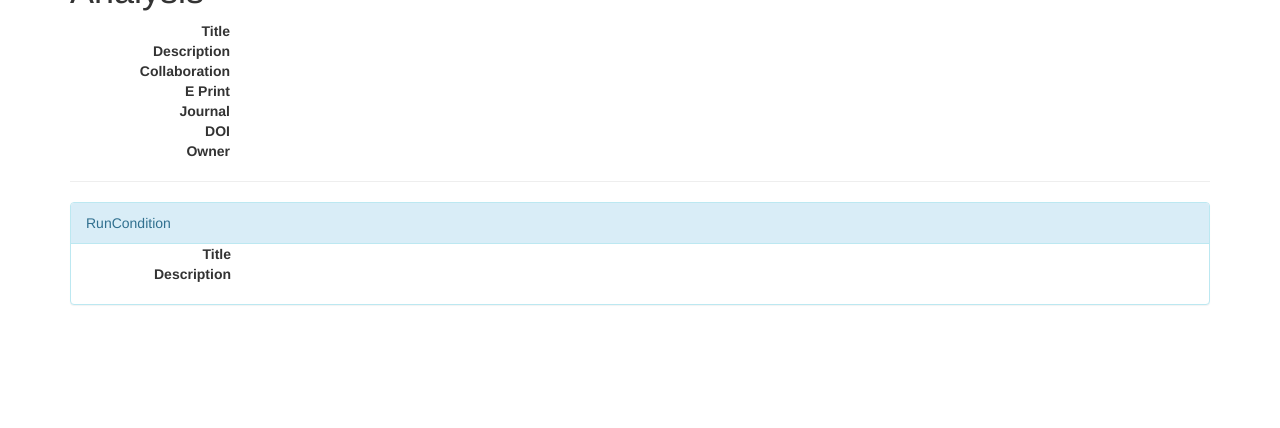
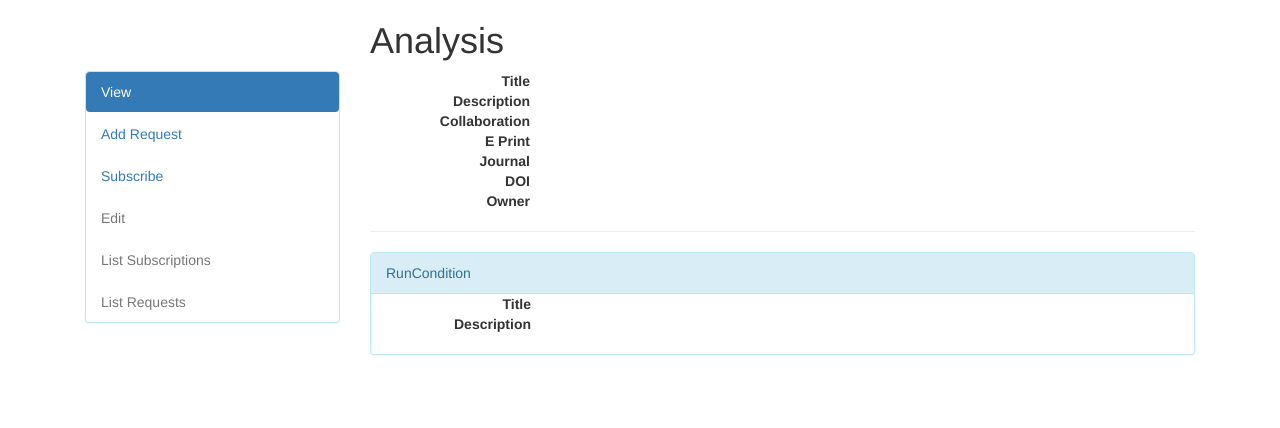
Before and after one commit to lukasheinrich/recast-newfrontend, a Flask app: template recastfrontend/templates/analysis.html in a window 1280 px wide. Shown: the part 372-800 px from the top of the page. Run offline with Flask 2, Linux system fonts and the light colour scheme; the template is opened without the code that fills it, so the values that code supplies are empty; parts of the project's set-up code (start-up, migrations or seed data) failed here and were passed over; some libraries are stand-ins or nearby versions.

Commit message:
layout fixing

```diff
--- a/recastfrontend/templates/analysis.html
+++ b/recastfrontend/templates/analysis.html
@@ -4,7 +4,39 @@
 
 <div class='container'>
 
-<h1> Analysis </h1>
+
+<div class="col-md-3">
+  <h1>&nbsp;</h1> <!-- to have the panel go a bit down -->
+
+
+  <div class="panel panel-info">
+    <div class="pannel-content">
+
+      <ul class="nav nav-pills nav-stacked">
+
+	<li class="active"><a href="{{ url_for('.analysis', id=analysis.id) }}">View</a></li>
+	<li><a href="{{ url_for('.request_form', id=analysis.id) }}">Add Request</a></li>
+	<li><a href="{{ url_for('.subscribe', id=analysis.id) }}">Subscribe</a></li>
+	<li class="disabled"><a href="#">Edit</a></li>
+	<li class="disabled"><a href="#">List Subscriptions</a></li>
+	<li class="disabled"><a href="#">List Requests</a></li>
+      </ul>
+    </div>
+  </div>
+
+  <!--
+  <div class="list-group">
+    	<a class="list-group-item active" href="{{ url_for('.analysis', id=analysis.id) }}"> View</a>
+	<a class="list-group-item" href="{{ url_for('.request_form', id=analysis.id) }}">Add Request</a>
+	<a class="list-group-item" href="{{ url_for('.subscribe', id=analysis.id) }}">Subscribe</a>
+	<a class="list-group-item" href="#">Edit</a>
+	<a class="list-group-item" href="#">List Subscriptions</a>
+	<a class="list-group-item" href="#">List Requests</a>
+  </div>
+  -->
+</div>
+<div class="col-md-9">
+  <h1> Analysis </h1>
   <dl class="dl-horizontal">
     <dt> Title </dt>
     <dd> {{ analysis.title }}</dd>
@@ -40,6 +72,7 @@
 	</dl>
       </div>
   </div>
+</div>
 
 
 </div>
--- a/recastfrontend/templates/base.html
+++ b/recastfrontend/templates/base.html
@@ -42,11 +42,20 @@
             <li><a href="/analyses">Analysis Catalogue</a></li>
             <li><a href="/requests">Recast Requests</a></li>
 	    {% if current_user and not current_user.is_anonymous %}
-	    <li><a href="#">My Subscriptions</a></li>
+	    <li><a href="/subscriptions">My Subscriptions</a></li>
 	    {% endif %}
+	    <!--
 	    <li><a href="/links">Links</a></li>
 	    <li><a href="/userstories">User Stories</a></li>
+	    <li><a href="/testing">Testing</a></li>
+	    -->
           </ul>
+	  <form class="navbar-form navbar-left" role="search">
+	    <div class="form-group">
+	      <input type="text" class="form-control" placeholder="Search for...">
+	      </div>
+	    <button type="submit" class="btn btn-primary">Submit</button>
+	  </form>
           <ul class="nav navbar-nav navbar-right">
 	    <!--- current_user -->
 	    {% if current_user and not current_user.is_anonymous %}
--- a/recastfrontend/templates/subscriptions.html
+++ b/recastfrontend/templates/subscriptions.html
@@ -4,8 +4,8 @@
 
 <div class="container">
   <h3> My Subscriptions </h3>
-
-<table class="table">
+  <div class="table-responsive">
+    <table class="table table-bordered table-hover">
       <thead>
 	<tr>
 	  <th>Analysis</th>
@@ -26,5 +26,6 @@
       </tbody>
     </table>
   </div>
+</div>
 
 {% endblock %}
```
Also changed, not shown: recastfrontend/templates/analyses_views.html (+6 -5 lines), recastfrontend/templates/request.html (+15 -1 lines), recastfrontend/templates/request_views.html (+7 -6 lines). Lines whose indentation alone changed are shown as unchanged.
